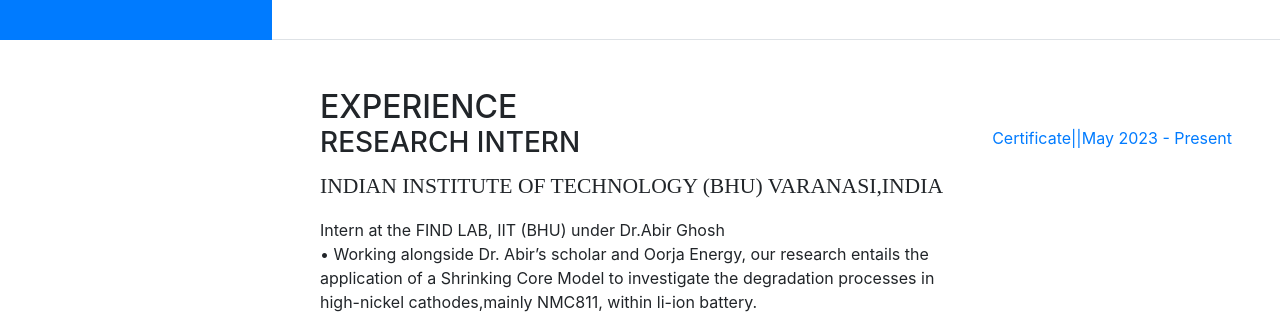
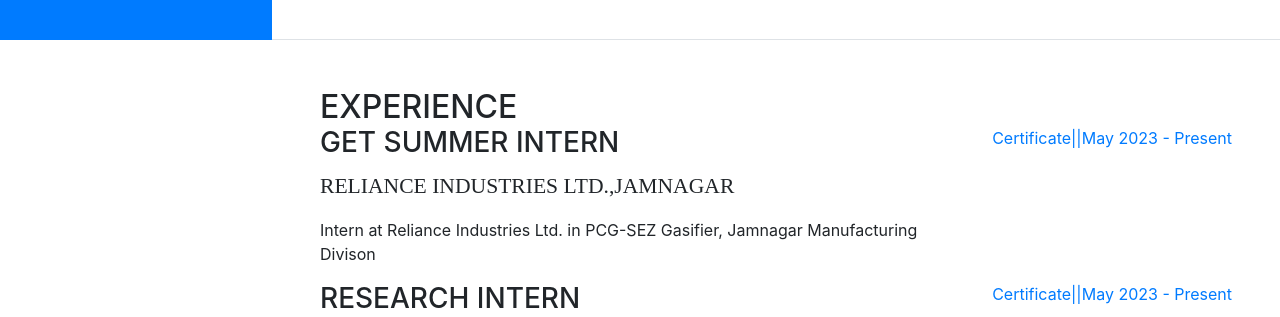
Before and after one commit to shivam-iitp/portfolio.github.io, a website with bundled scripts: page index.html in a window 1280 px wide. Shown: the part 760-1077 px from the top of the page. Built offline with nearby package versions, Linux system fonts and the light colour scheme; a web font is replaced by a local one.

Commit message:
Update index.html

```diff
--- a/index.html
+++ b/index.html
@@ -131,6 +131,18 @@
     <section class="resume-section p-3 p-lg-5 d-flex flex-column" id="experience">
       <div class="my-auto">
         <h2 class="mb-5">Experience</h2>
+         <div class="resume-item d-flex flex-column flex-md-row mb-5">
+          <div class="resume-content mr-auto">
+            <h3 class="mb-0">GET Summer Intern</h3>
+            <div class="subheading mb-3">Reliance Industries Ltd.,Jamnagar</div>
+            <p>
+ Intern at Reliance Industries Ltd. in PCG-SEZ Gasifier, Jamnagar Manufacturing Divison <br>
+</p>
+          </div>
+          <div class="resume-date text-md-right">
+            <span class="text-primary"><a target="_blank" href="https://drive.google.com/file/d/13lBp5YuSZOwNa6DSe95iGWZjuT4iUo8S/view?usp=sharing">Certificate</a>||May 2023 - Present</span>
+          </div>
+        </div>
 
         <div class="resume-item d-flex flex-column flex-md-row mb-5">
           <div class="resume-content mr-auto">
@@ -154,6 +166,7 @@
             <span class="text-primary"><a target="_blank" href="https://drive.google.com/file/d/13lBp5YuSZOwNa6DSe95iGWZjuT4iUo8S/view?usp=sharing">Certificate</a>||May 2023 - Present</span>
           </div>
         </div>
+        <!--
         <div class="resume-item d-flex flex-column flex-md-row mb-5">
           <div class="resume-content mr-auto">
             <h3 class="mb-0">Study of Heat Transfer article</h3>
@@ -183,7 +196,8 @@
             <span class="text-primary"><a href="https://github.com/shivam-iitp/collegebuddy.in" target="_blank">Source
                 Code</a></span>
           </div>
-        </div>
+        </div>-->
+
         <div class="resume-item d-flex flex-column flex-md-row mb-5">
           <div class="resume-content mr-auto">
             <h3 class="mb-0">Front End Web Developer</h3>
```
